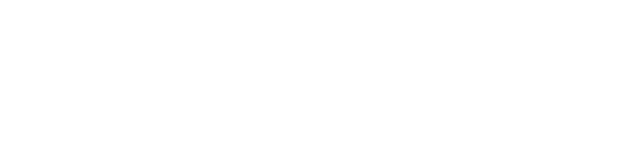
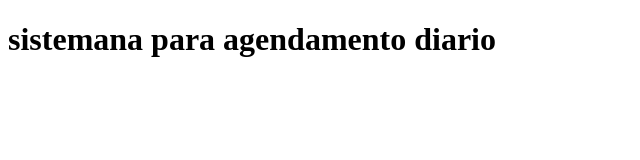
Before and after one commit to leticiarochab/agenda, a plain HTML site: page index.html in a window 1280 px wide. Shown: the whole page, without its empty margins (0-640 px from the left). Drawn offline with Linux system fonts and the light colour scheme.

Commit message:
adicionando h1

```diff
--- a/index.html
+++ b/index.html
@@ -7,6 +7,6 @@
     <title>Minha agenda</title>
 </head>
 <body>
-
+    <h1>sistemana para agendamento diario</h1>
 </body>
 </html>
```
